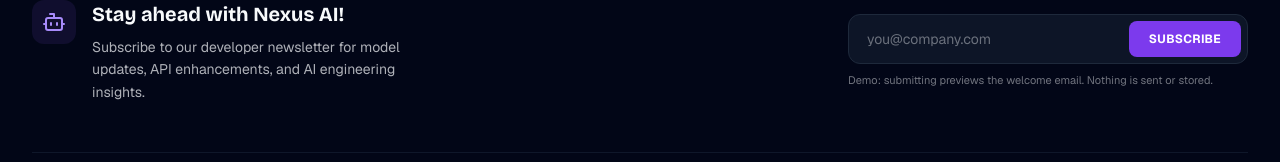
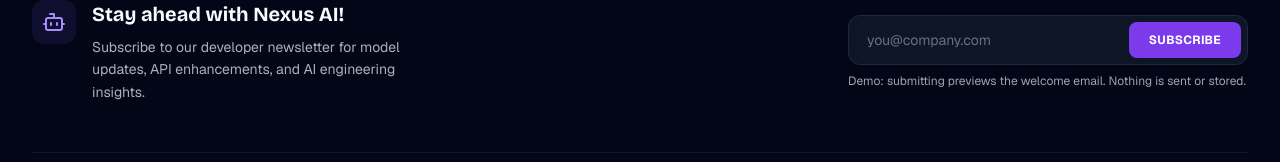
Before and after one commit to yusufagbyglu/NexusAI-Landing-Page, a Next.js app: page / in a window 1280 px wide. Shown: the part 5691-5853 px from the top of the page. Built offline with nearby package versions, Linux system fonts and the light colour scheme; no server answers.

Commit message:
fix(a11y): resolve contrast issues in newsletter form
- Raise note opacity from 45% to 65%
- Enlarge 11px note text to text-xs (12px)

```diff
--- a/src/components/newsletter/NewsletterForm.tsx
+++ b/src/components/newsletter/NewsletterForm.tsx
@@ -69,7 +69,7 @@ export default function NewsletterForm() {
             {error}
           </p>
         )}
-        <p id="newsletter-note" className="mt-2 text-[11px] text-foreground/45">
+        <p id="newsletter-note" className="mt-2 text-xs text-foreground/65">
           Demo: submitting previews the welcome email. Nothing is sent or
           stored.
         </p>
```
